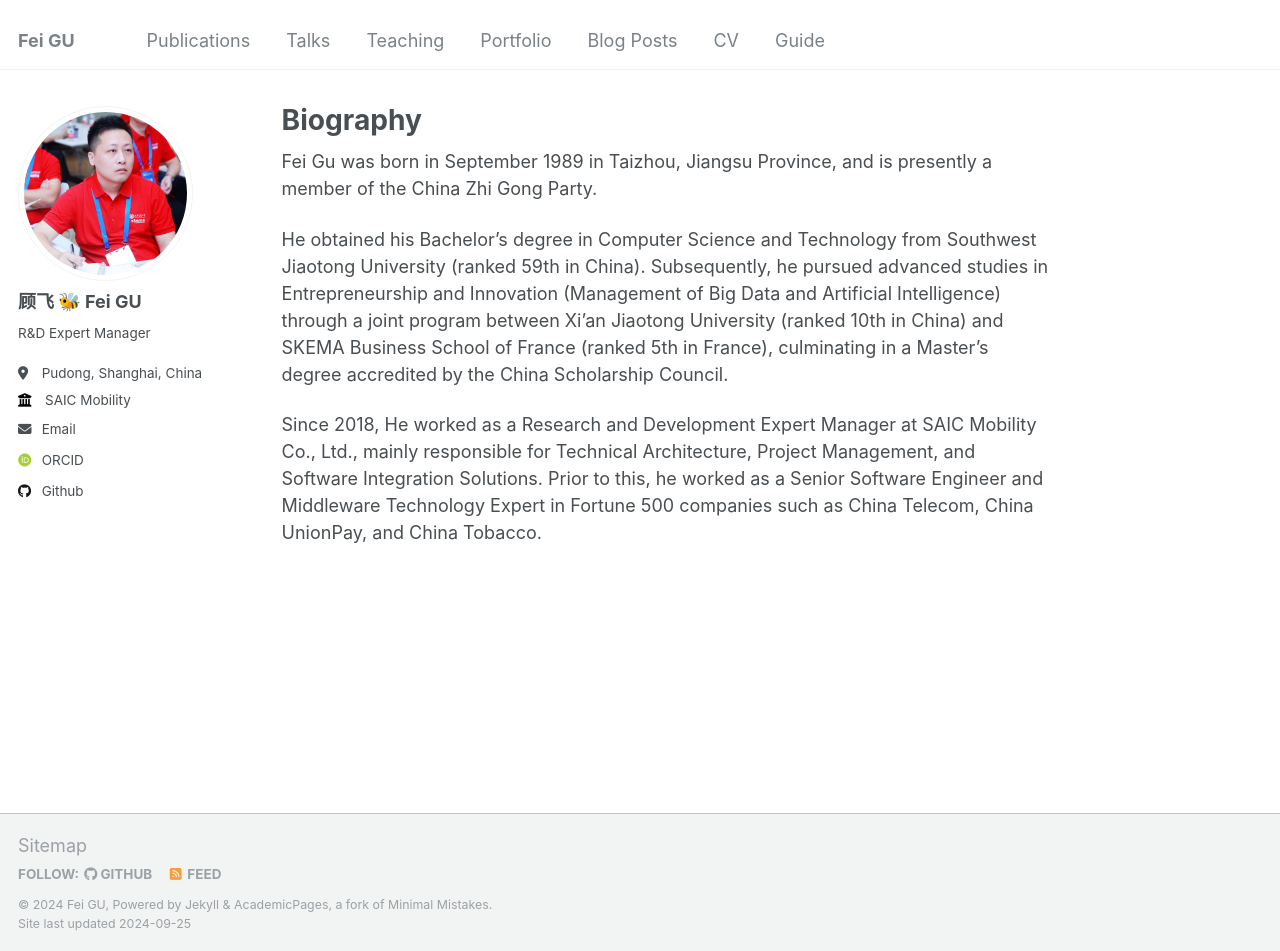
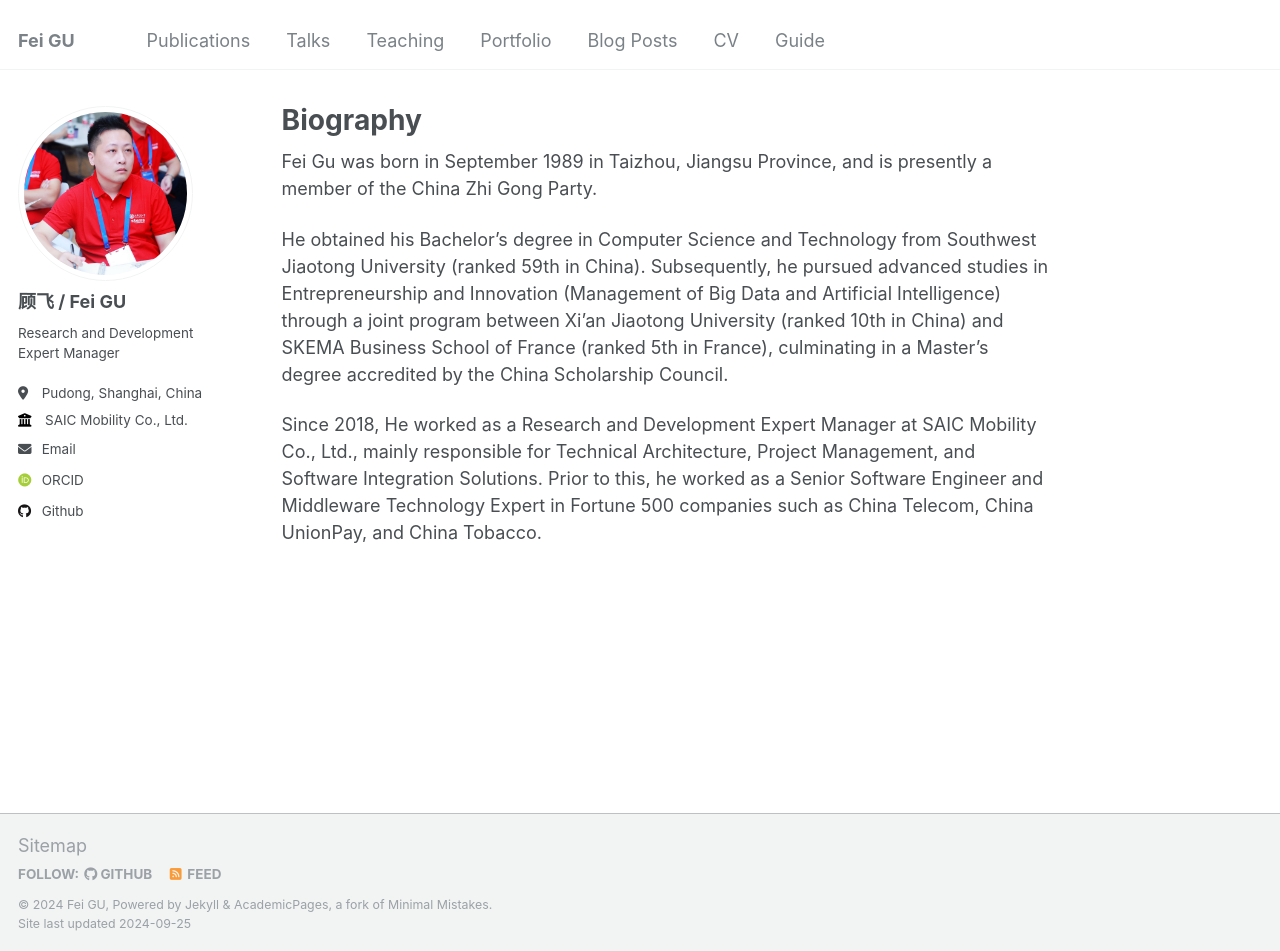
Before and after one commit to rongmax-gufei/rongmax-gufei.github.io, a Jekyll site: the page built from _pages/about.md, in a window 1280 px wide and 951 px high. Built offline with Jekyll 4.4.1, drawn with Linux system fonts in a browser that asks for light colours; some web fonts are replaced.

Commit message:
Update _config.yml

```diff
--- a/_config.yml
+++ b/_config.yml
@@ -22,11 +22,11 @@ repository               : "rongmax-gufei/rongmax-gufei.github.io"
 author:
   # Biographic information
   avatar           : "SquarePhoto.png"
-  name             : "顾飞 🐝 Fei GU"
+  name             : "顾飞 / Fei GU"
   pronouns         : # example: "she/her"
-  bio              : "R&D Expert Manager"
+  bio              : "Research and Development Expert Manager"
   location         : "Pudong, Shanghai, China"
-  employer         : "SAIC Mobility"
+  employer         : "SAIC Mobility Co., Ltd."
   uri              : # URL
   email            : "fei.gu@skema.edu"
 
```
